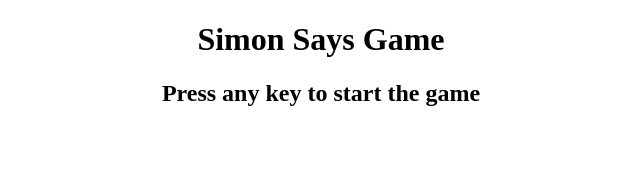
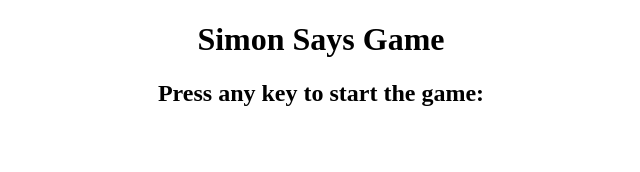
Before and after one commit to ASTHAPATEL21/Simon-says-game, a plain HTML site: page index.html in a window 1280 px wide. Shown: the top 172 px of the page, 319-959 px from the left. Drawn offline with Linux system fonts and the light colour scheme.

Commit message:
Change heading contene

```diff
--- a/index.html
+++ b/index.html
@@ -9,7 +9,7 @@
   </head>
   <body>
     <h1>Simon Says Game</h1>
-    <h2>Press any key to start the game</h2>
+    <h2>Press any key to start the game:</h2>
     <div class="btn-container">
       <div class="div-one">
         <div class="btn red" type="button" id="red">1</div>
```
